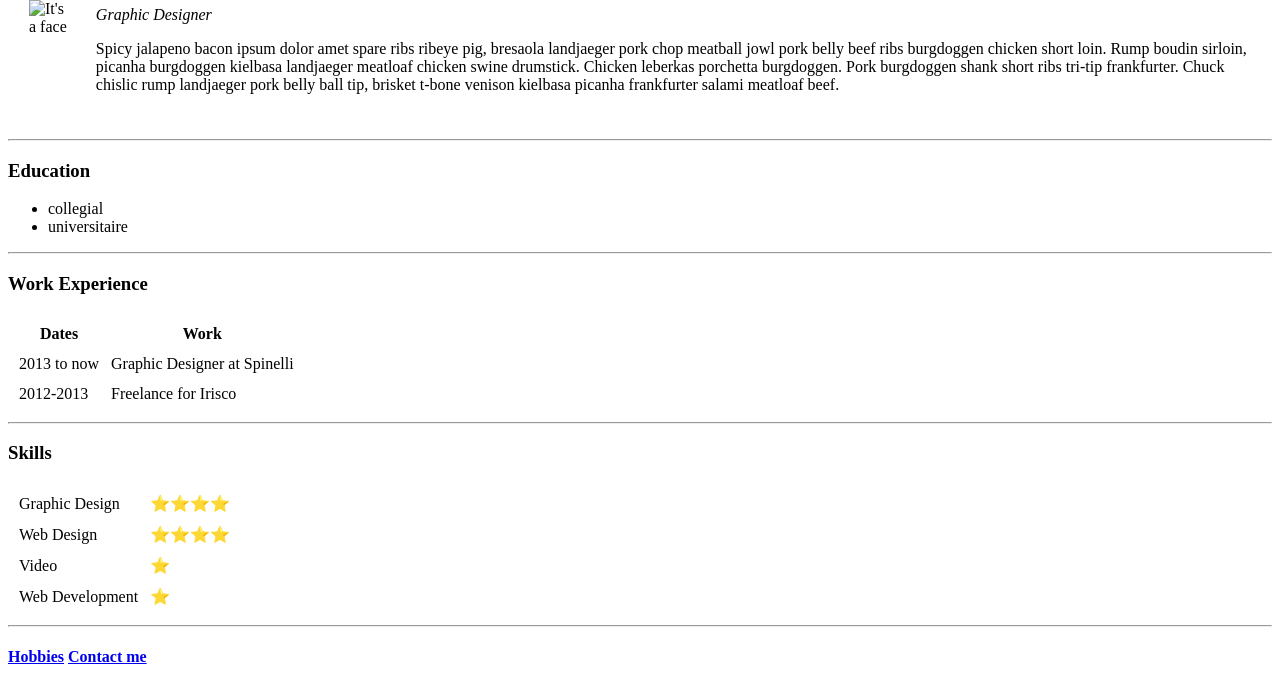
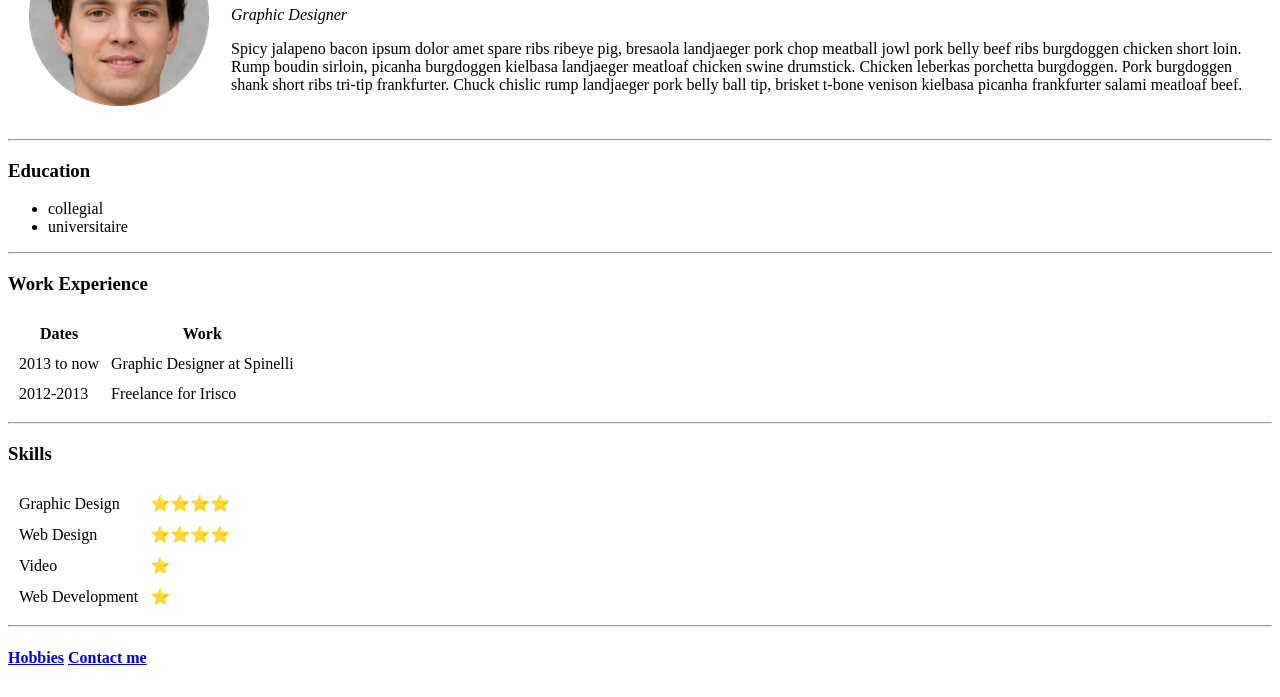
Before and after one commit to Thip10/cv, a plain HTML site: page index.html in a window 1280 px wide. Shown: the part 103-800 px from the top of the page. Drawn offline with Linux system fonts and the light colour scheme.

Commit message:
correction sur chemin "images"

```diff
--- a/index.html
+++ b/index.html
@@ -9,7 +9,7 @@
 <body>
   <table cellspacing="20">
     <tr>
-      <td><img src="fake-human-circle-img.png" alt="It's a face"></td>
+      <td><img src="images/fake-human-circle-img.png" alt="It's a face"></td>
       <td>
         <h1>Thip</h1>
         <p><em>Graphic Designer</em></p>
```
